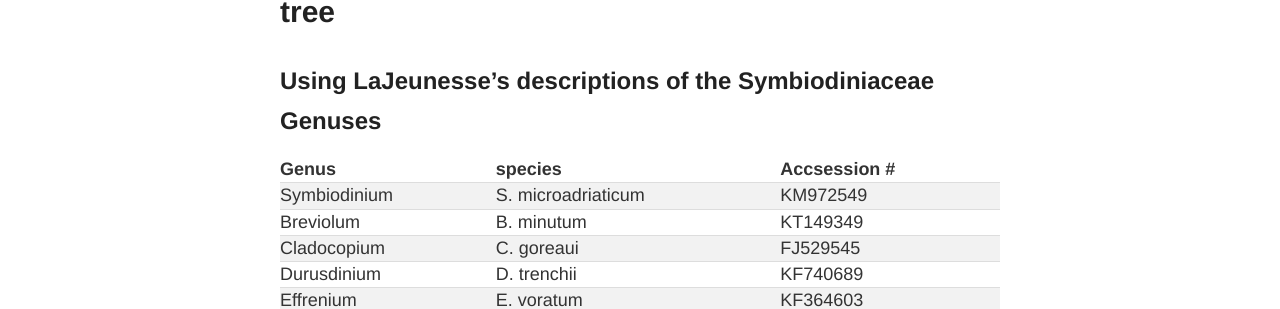
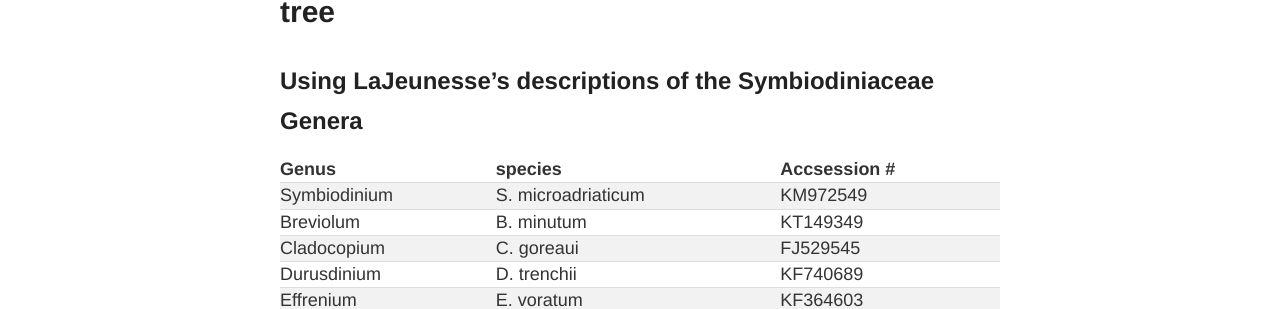
Before and after one commit to Mwags24/Brevolium_Notebook, a Jekyll site: the page built from _posts/2020-7-2-Accsession_numbers.md, in a window 1280 px wide. Shown: the part 390-699 px from the top of the page. Built offline with Jekyll 4.4.1, drawn with Linux system fonts in a browser that asks for light colours.

Commit message:
Update 2020-7-2-Accsession_numbers.md

```diff
--- a/_posts/2020-7-2-Accsession_numbers.md
+++ b/_posts/2020-7-2-Accsession_numbers.md
@@ -5,7 +5,7 @@ categories:
 tags:
 ---
 
-## Using LaJeunesse's descriptions of the Symbiodiniaceae Genuses
+## Using LaJeunesse's descriptions of the Symbiodiniaceae Genera
 
 
 |**Genus**|**species**|**Accsession #**|
```
